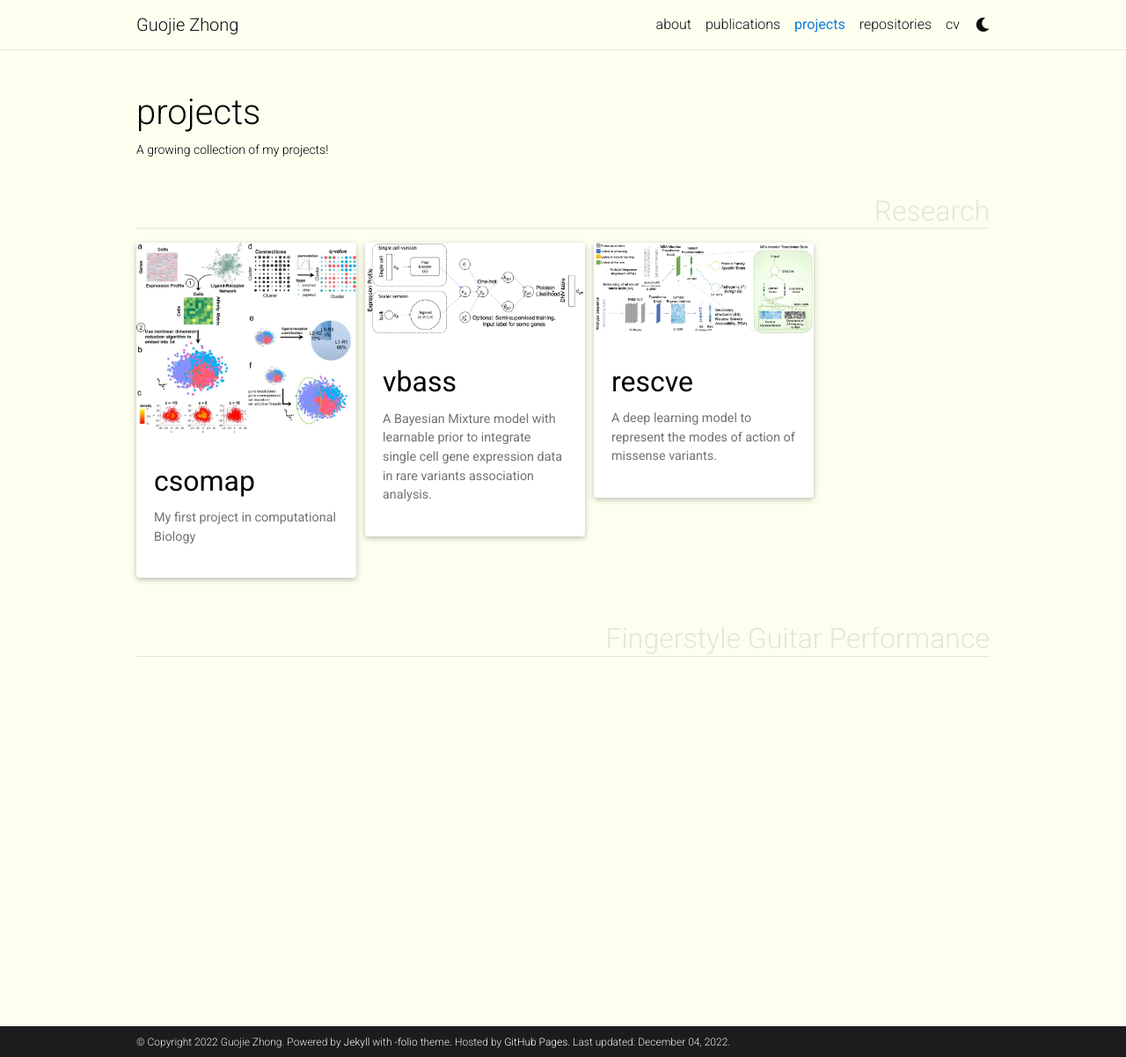
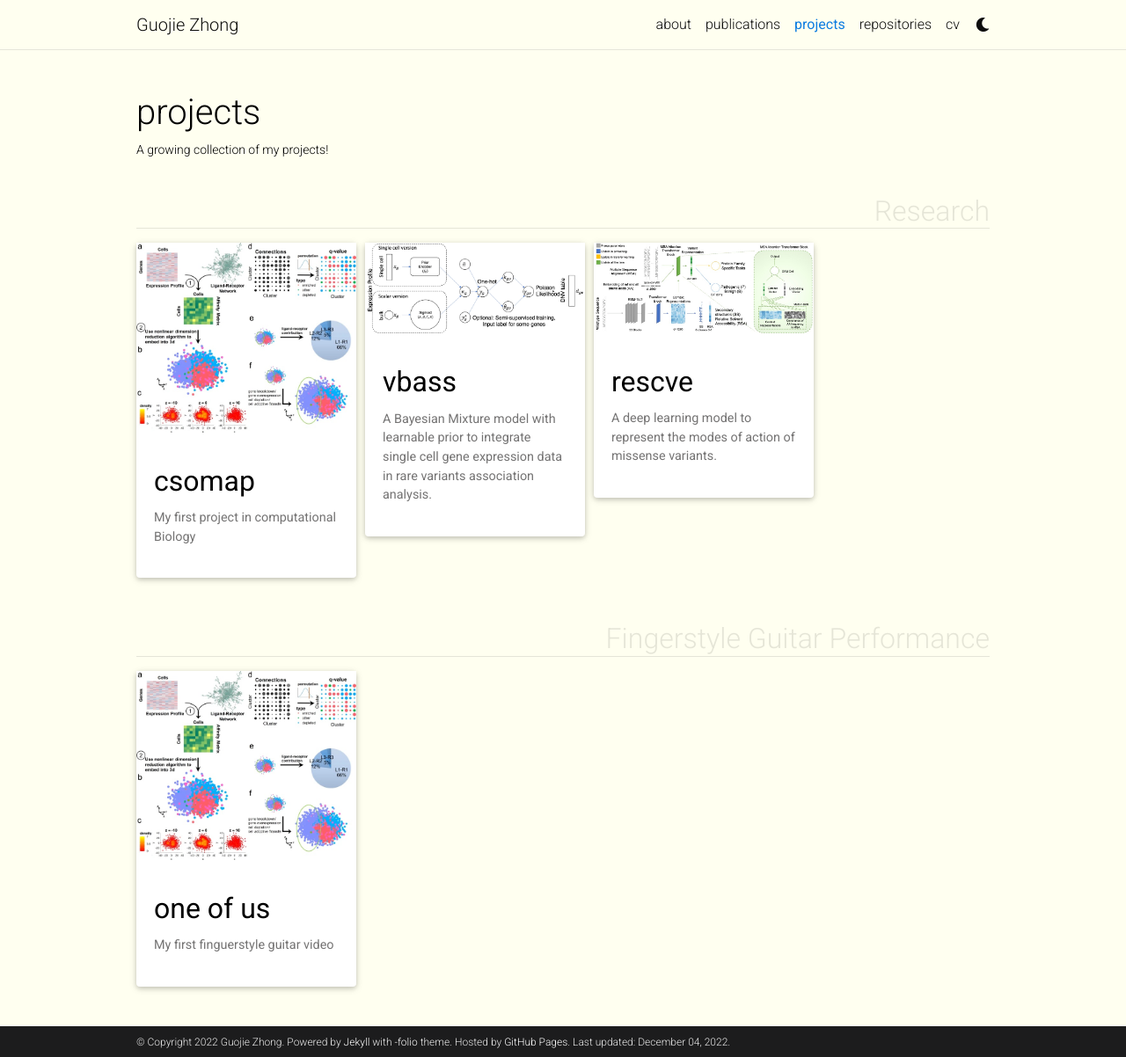
Before and after one commit to zhongguojie1998/GuojieZhong, a Jekyll site: the page built from _pages/projects.md, in a window 1280 px wide and 1202 px high. Shown: the whole window at 88% size. Built offline with Jekyll 4.4.1, drawn with Linux system fonts in a browser that asks for light colours; full-size pictures stand in for the smaller copies a plugin makes; comment, search, counter and statistics services are not loaded; a style sheet for code colours, icons or effects is not loaded.

Commit message:
Update fun_1_one_of_us.md

```diff
--- a/_projects/fun_1_one_of_us.md
+++ b/_projects/fun_1_one_of_us.md
@@ -4,7 +4,7 @@ title: One of Us
 description: My first finguerstyle guitar video
 img: assets/img/csomap.jpg
 importance: 1
-category: fun
+category: Fingerstyle Guitar Performance
 ---
 
 This is my first finguerstyle guitar video. Made in my senior year at Yuanpei College, Peking University. At that time I have been playing fingerstyle guitar for 3 years and I think maybe I need to make some videos to track my progress. I found this amazing music room in the basement of our student dormitory perfect for recording. This song is called One of Us. I was facinated by Sungha Jung's cover the first time I heard it and made it to be my first recording. Hope you enjoy it!
```
